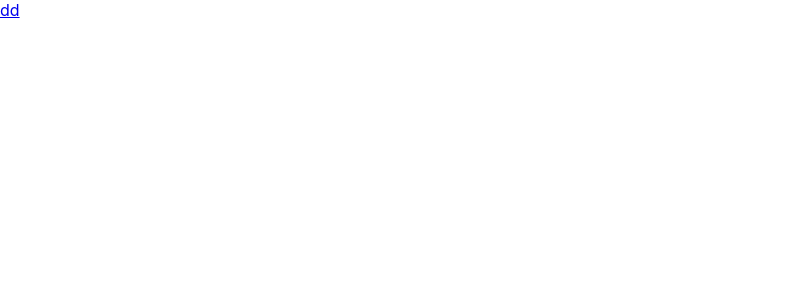
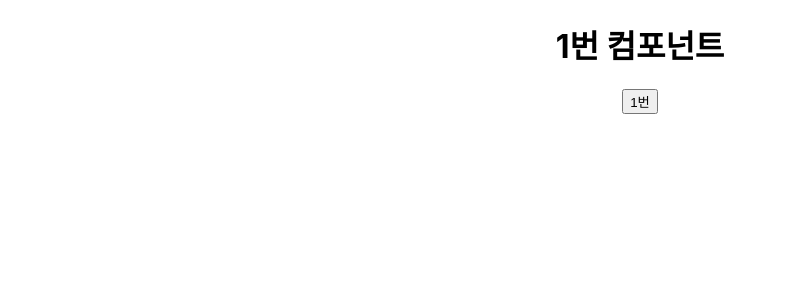
Before and after one commit to jeong-hyuk/react-app, a React (Create React App) app: page / in a window 1280 px wide. Shown: the top 300 px of the page, without its empty margins (0-787 px from the left). Built offline with nearby package versions, Linux system fonts and the light colour scheme.

Commit message:
Conditional practice

```diff
--- a/src/App.css
+++ b/src/App.css
@@ -1,15 +1,7 @@
 .App {
-  display: flex;
-  justify-content: space-between;
-  /* text-align: center; */
-}
-.App h1 {
-  background-color: skyblue;
+  text-align: center;
 }
 
-.App span {
-  background-color: orange;
-}
 .App-logo {
   height: 40vmin;
   pointer-events: none;
--- a/src/App.js
+++ b/src/App.js
@@ -1,27 +1,11 @@
 import './App.css';
 import React from 'react';
-import BtnToNaver from './components/BtnToNaver';
+import Example78Conditional from './components/Example78Conditional';
 
 function App() {
-  // const str = 'go naver';
-  // const nameArr = ['뽀로로', '루피', '크롱'];
-  // const pororoObj = {
-  //   name: '뽀로로',
-  //   age: '5',
-  //   nickName: '뷰우우웅신',
-  // };
   return (
     <div className="App">
-      {/* <PropsHeader text="Hello, props" />
-      <PropsHeader text="Hello, props11111" />
-      <PropsHeader text="Hello, props22222" />
-      <MultiProps text={str} href="https://naver.com" userID="jack" /> */}
-      {/* <ClassProps name="뽀로로" age="5" nickName="병신" /> */}
-      {/* <CustomList arr={nameArr} /> */}
-      {/* <CustomObj obj={pororoObj} /> */}
-      {/* <h1>안녕하세요</h1>
-      <span>반갑습니다</span> */}
-      <BtnToNaver />
+      <Example78Conditional />
     </div>
   );
 }
--- /dev/null
+++ b/src/components/ConditionalRender.jsx
@@ -0,0 +1,5 @@
+import React from 'react';
+
+export default function ConditionalRender() {
+  return <h1>보이나요....?</h1>;
+}
--- /dev/null
+++ b/src/components/Example7.jsx
@@ -0,0 +1,9 @@
+import React from 'react';
+
+export default function Example7({ text }) {
+  return (
+    <>
+      <h1>{text} 컴포넌트</h1>
+    </>
+  );
+}
--- /dev/null
+++ b/src/components/Example78Conditional.jsx
@@ -0,0 +1,20 @@
+import React, { useState } from 'react';
+import Example7 from './Example7';
+import Example8 from './Example8';
+
+export default function Example78Conditional() {
+  const [condition, setCondition] = useState('1번');
+  const onChange = () => {
+    condition === '1번' ? setCondition('2번') : setCondition('1번');
+  };
+  return (
+    <>
+      {condition === '1번' ? (
+        <Example7 text={condition} />
+      ) : (
+        <Example8 text={condition} />
+      )}
+      <button onClick={onChange}>{condition}</button>
+    </>
+  );
+}
--- /dev/null
+++ b/src/components/Example8.jsx
@@ -0,0 +1,10 @@
+import React from 'react';
+
+export default function Example8(props) {
+  const { text } = props;
+  return (
+    <>
+      <h1>{text} 컴포넌트</h1>
+    </>
+  );
+}
```
Also changed, not shown: src/components/ConditionalState.jsx (added, +20 -0 lines).
